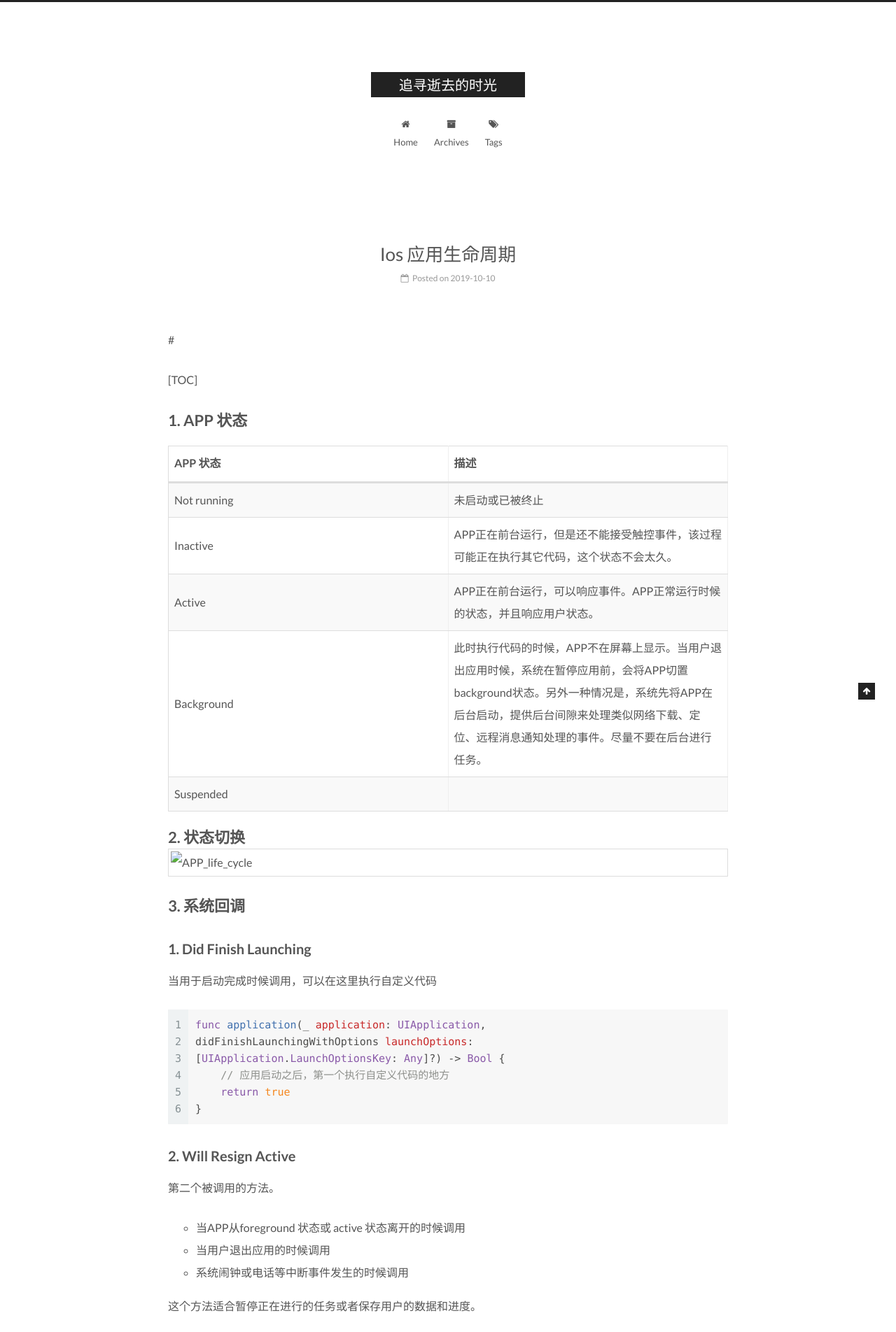
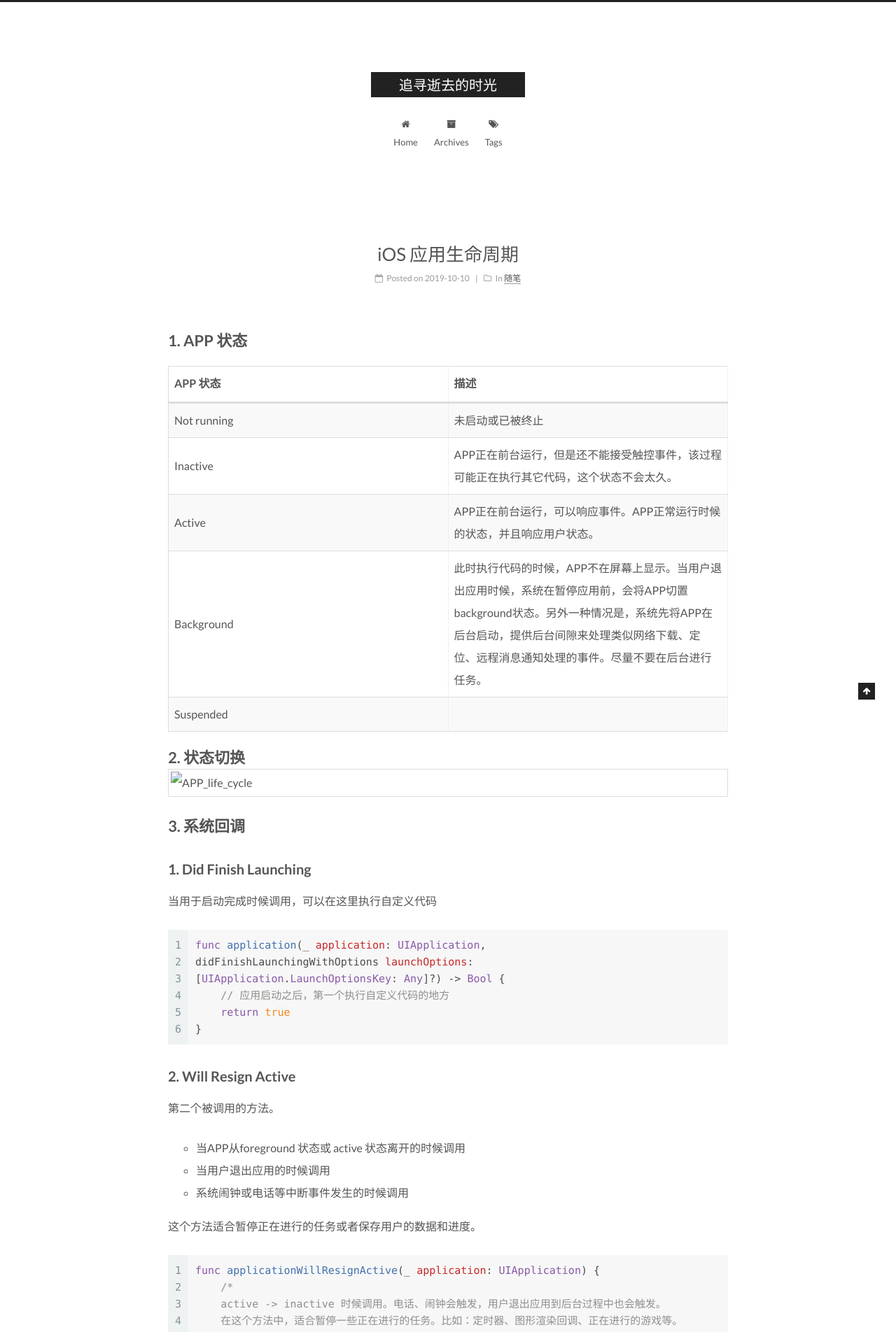
Before and after one commit to DikeyKing/dikeyking.github.io, a Jekyll site: the page built from _posts/2019-10-10-iOS 应用生命周期.md, in a window 1280 px wide. Shown: the top 1904 px of the page at 70% size. Built offline with Jekyll 4.4.1, drawn with Linux system fonts in a browser that asks for light colours.

Commit message:
Update 2019-10-10-iOS 应用生命周期.md

```diff
--- a/_posts/2019-10-10-iOS 应用生命周期.md
+++ b/_posts/2019-10-10-iOS 应用生命周期.md
@@ -1,8 +1,9 @@
-
-
-#
-
-[TOC]
+---
+title: iOS 应用生命周期
+date: 2019-10-10
+categories: 随笔
+tags: [X]
+---
 
 # 1. APP 状态
 
```
